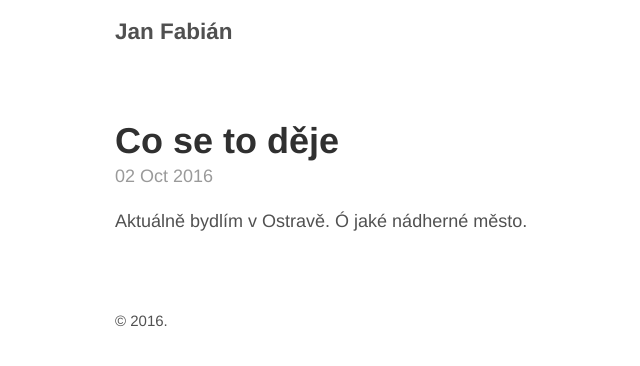
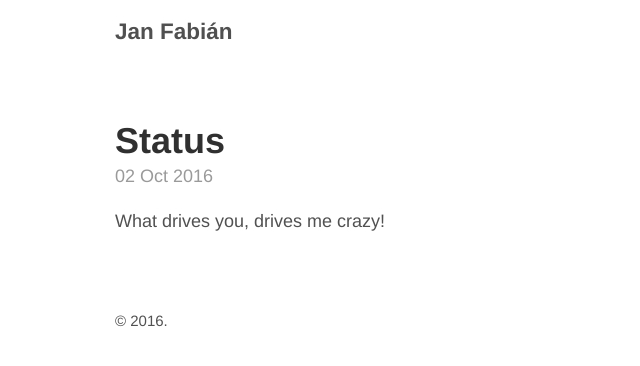
Before and after one commit to janfabian/janfabian.github.io, a Jekyll site: the page built from _posts/2016-10-02-co-se-deje.md, in a window 1280 px wide. Shown: the top 366 px of the page, without its empty margins (210-850 px from the left). Built offline with Jekyll 4.4.1, drawn with Linux system fonts in a browser that asks for light colours.

Commit message:
status update

```diff
--- a/_posts/2016-10-02-co-se-deje.md
+++ b/_posts/2016-10-02-co-se-deje.md
@@ -1,6 +1,6 @@
 ---
 layout: post
-title: Co se to děje
+title: Status
 ---
 
-Aktuálně bydlím v Ostravě. Ó jaké nádherné město.
+What drives you, drives me crazy!
```
